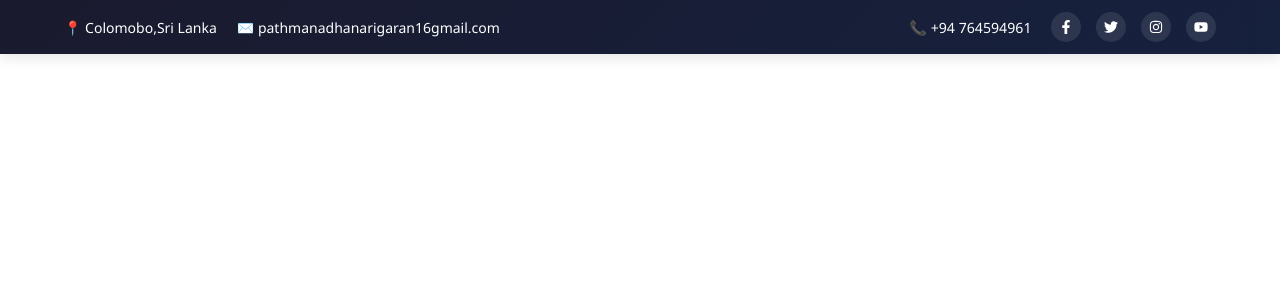
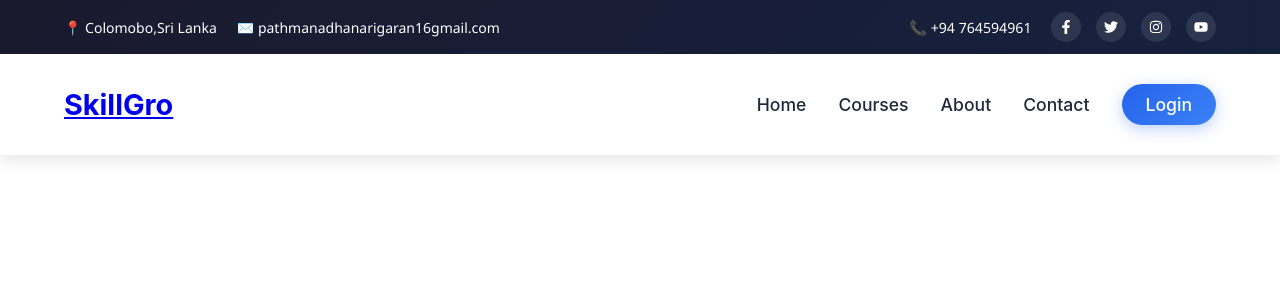
Before and after one commit to zapped767/Softechnova-Enterprises-Projects, a React (Create React App) app: page /Nav in a window 1280 px wide. Shown: the top 300 px of the page. Built offline with nearby package versions, Linux system fonts and the light colour scheme.

Commit message:
Updated Navbar

```diff
--- a/src/App.js
+++ b/src/App.js
@@ -2,6 +2,7 @@ import React from 'react';
 import { Routes, Route } from 'react-router-dom';
 
 import Header from './Components/Header';
+import Navbar from './Components/Navbar';
 
 function Home() {
   return ;
@@ -13,6 +14,7 @@ function App() {
       <Header />
       <Routes>
         <Route path="/" element={<Home />} />
+        <Route path="/Nav"element={<Navbar/>}/>
 
       </Routes>
     </div>
--- /dev/null
+++ b/src/Components/Navbar.css
@@ -0,0 +1,168 @@
+/* Navbar.css */
+.navbar {
+  display: flex;
+  justify-content: space-between;
+  align-items: center;
+  padding: 1.5rem 5%;
+  background: rgba(255, 255, 255, 0.96);
+  box-shadow: 0 2px 20px rgba(0, 0, 0, 0.08);
+  position: sticky;
+  top: 0;
+  z-index: 1000;
+  backdrop-filter: blur(10px);
+  -webkit-backdrop-filter: blur(10px);
+  animation: fadeInDown 0.8s ease-out;
+}
+
+@keyframes fadeInDown {
+  from {
+    opacity: 0;
+    transform: translateY(-30px);
+  }
+  to {
+    opacity: 1;
+    transform: translateY(0);
+  }
+}
+
+.navbar-logo {
+  font-size: 1.8rem;
+  font-weight: 700;
+  color: #2563eb;
+  text-decoration: none;
+  position: relative;
+  transition: all 0.3s ease;
+}
+
+.navbar-logo::after {
+  content: '';
+  position: absolute;
+  bottom: -5px;
+  left: 0;
+  width: 0;
+  height: 3px;
+  background: linear-gradient(90deg, #2563eb, #3b82f6);
+  transition: width 0.3s ease;
+}
+
+.navbar-logo:hover::after {
+  width: 100%;
+}
+
+.navbar-logo:hover {
+  transform: scale(1.03);
+}
+
+.navbar-links {
+  display: flex;
+  gap: 2rem;
+  list-style: none;
+}
+
+.navbar-links li {
+  position: relative;
+}
+
+.navbar-links li a {
+  text-decoration: none;
+  color: #1e293b;
+  font-weight: 500;
+  font-size: 1.1rem;
+  transition: all 0.3s ease;
+  position: relative;
+  padding: 0.5rem 0;
+}
+
+.navbar-links li a::before {
+  content: '';
+  position: absolute;
+  bottom: 0;
+  left: 0;
+  width: 0;
+  height: 2px;
+  background: linear-gradient(90deg, #2563eb, #3b82f6);
+  transition: width 0.3s ease;
+}
+
+.navbar-links li a:hover::before {
+  width: 100%;
+}
+
+.navbar-links li a:hover {
+  color: #2563eb;
+  transform: translateY(-2px);
+}
+
+.btn-login {
+  background: linear-gradient(135deg, #2563eb, #3b82f6);
+  color: white !important;
+  padding: 0.6rem 1.5rem !important;
+  border-radius: 50px;
+  box-shadow: 0 4px 15px rgba(37, 99, 235, 0.3);
+  transition: all 0.3s ease;
+}
+
+.btn-login::before {
+  display: none;
+}
+
+.btn-login:hover {
+  transform: translateY(-3px) !important;
+  box-shadow: 0 6px 20px rgba(37, 99, 235, 0.4);
+  background: linear-gradient(135deg, #3b82f6, #2563eb);
+}
+
+/* Underline animation for active link */
+.navbar-links li a.active::before {
+  width: 100%;
+}
+
+/* Responsive design */
+@media (max-width: 768px) {
+  .navbar {
+    flex-direction: column;
+    padding: 1rem 5%;
+  }
+
+  .navbar-logo {
+    margin-bottom: 1rem;
+  }
+
+  .navbar-links {
+    flex-direction: column;
+    gap: 1rem;
+    align-items: center;
+    width: 100%;
+  }
+
+  .navbar-links li {
+    width: 100%;
+    text-align: center;
+  }
+
+  .navbar-links li a {
+    display: block;
+    padding: 0.5rem;
+  }
+
+  .btn-login {
+    margin-top: 0.5rem;
+  }
+}
+
+/* Floating animation for navbar */
+@keyframes float {
+  0% {
+    box-shadow: 0 5px 15px 0px rgba(0,0,0,0.1);
+  }
+  50% {
+    box-shadow: 0 25px 15px 0px rgba(0,0,0,0.05);
+  }
+  100% {
+    box-shadow: 0 5px 15px 0px rgba(0,0,0,0.1);
+  }
+}
+
+.navbar {
+  animation: float 6s ease-in-out infinite;
+}
--- /dev/null
+++ b/src/Components/Navbar.js
@@ -0,0 +1,22 @@
+import React from 'react';
+import { Link } from 'react-router-dom';
+import './Navbar.css';
+
+function Navbar() {
+  return (
+    <nav className="navbar">
+      <div className="navbar-logo">
+        <Link to="/">SkillGro</Link>
+      </div>
+      <ul className="navbar-links">
+        <li><Link to="/">Home</Link></li>
+        <li><Link to="/courses">Courses</Link></li>
+        <li><Link to="/about">About</Link></li>
+        <li><Link to="/contact">Contact</Link></li>
+        <li><Link to="/login" className="btn-login">Login</Link></li>
+      </ul>
+    </nav>
+  );
+}
+
+export default Navbar;
```
Also changed, not shown: 1 other file (tests, documents, lock files or other folders).
